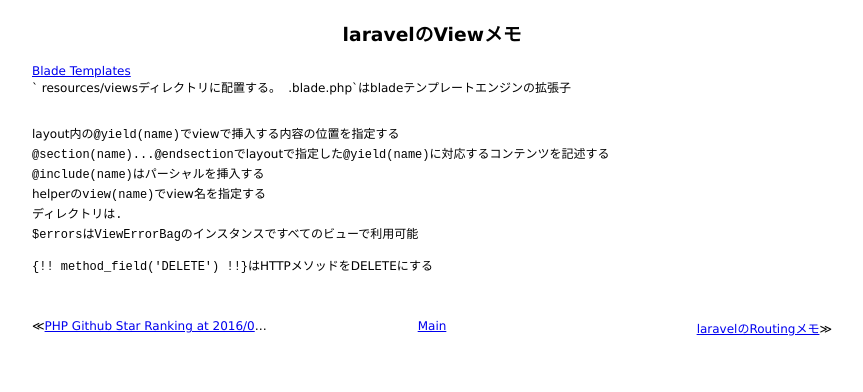
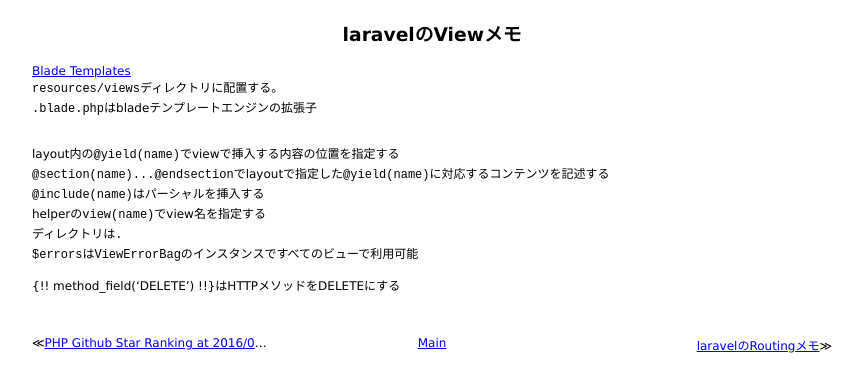
Before and after one commit to 38elements/38elements.github.com, a Jekyll site: the page built from _posts/2016-05-06-laravel-view.md, in a window 1280 px wide. Shown: the top 392 px of the page, without its empty margins (208-1071 px from the left). Built offline with Jekyll 4.4.1, drawn with Linux system fonts in a browser that asks for light colours.

```diff
--- a/_posts/2016-05-06-laravel-view.md
+++ b/_posts/2016-05-06-laravel-view.md
@@ -3,7 +3,7 @@ layout: posts
 title: laravelのViewメモ
 ---
 [Blade Templates](https://laravel.com/docs/5.2/blade)
-` resources/views`ディレクトリに配置する。
+`resources/views`ディレクトリに配置する。
 `.blade.php`はbladeテンプレートエンジンの拡張子
 
 <br>
@@ -14,4 +14,4 @@ helperの`view(name)`でview名を指定する
 ディレクトリは`.`
 `$errors`は`ViewErrorBag`のインスタンスですべてのビューで利用可能
 
-`{!! method_field('DELETE') !!}`はHTTPメソッドをDELETEにする
+{\!\! method_field('DELETE') \!\!}はHTTPメソッドをDELETEにする
```
